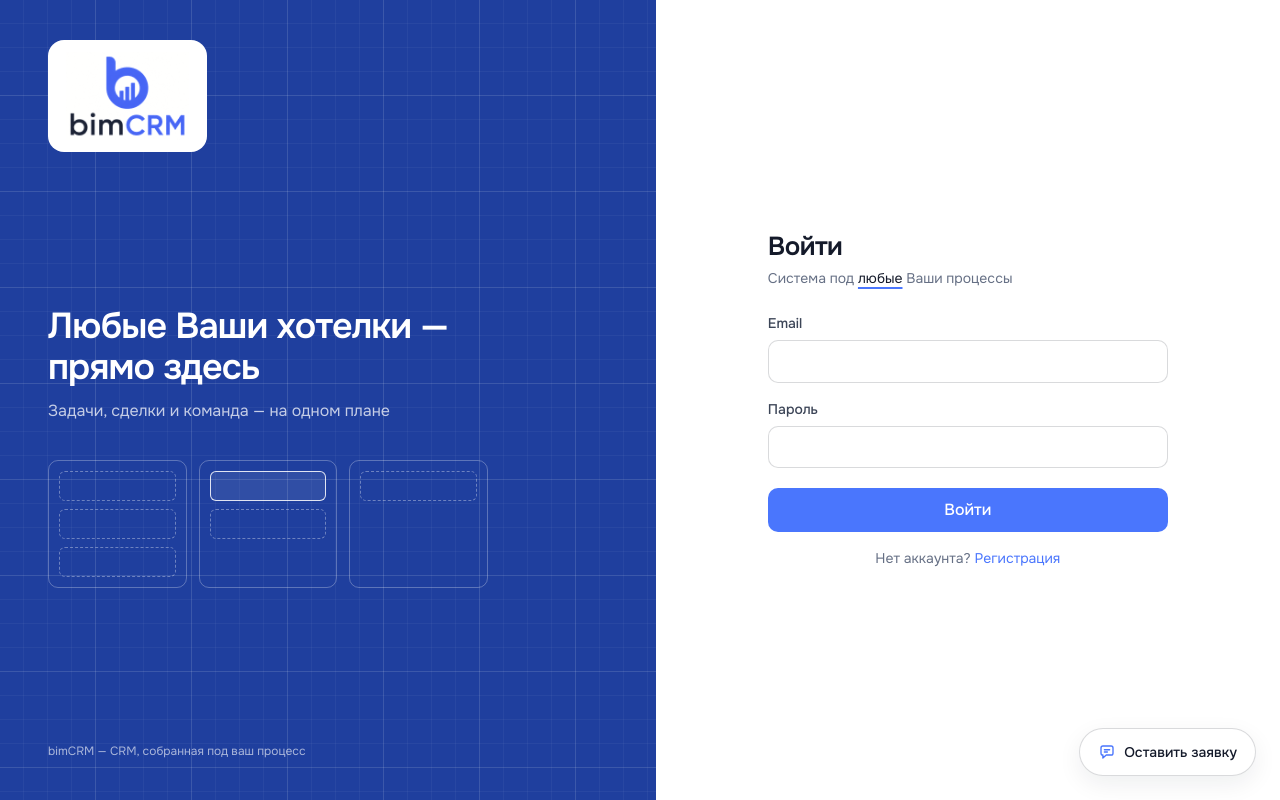
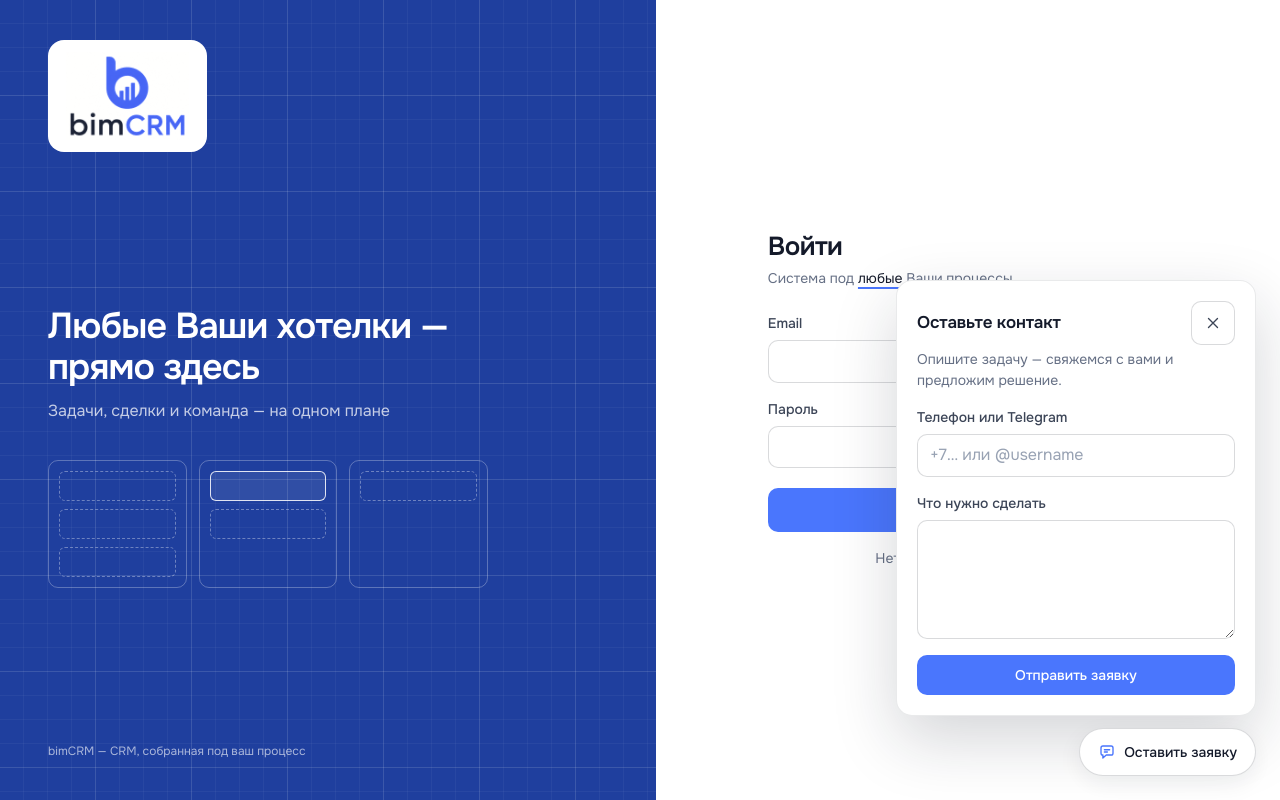
Before and after one commit to Bivl337/bimcrm-web, a React (Vite) app: page /login in a window 1280 px wide. Built offline with nearby package versions, Linux system fonts and the light colour scheme; no server answers.

Commit message:
Auth subtitle: underline word, bigger logo

```diff
--- a/src/components/FeedbackWidget.tsx
+++ b/src/components/FeedbackWidget.tsx
@@ -9,7 +9,12 @@ type Status = "idle" | "sending" | "sent";
 /** Corner lead form: contact + need -> POST /api/feedback -> owner's Telegram. */
 export function FeedbackWidget() {
   const { locale } = useAuth();
-  const [open, setOpen] = useState(false);
+  // Open by default on wide screens; on phones it would cover the login form, so it starts collapsed.
+  const [open, setOpen] = useState(
+    () => typeof window !== "undefined" && window.matchMedia("(min-width: 768px)").matches
+  );
+  // Don't steal focus from the login form when the panel is open on page load.
+  const openedByUser = useRef(false);
   const [contact, setContact] = useState("");
   const [need, setNeed] = useState("");
   const [website, setWebsite] = useState(""); // honeypot, hidden from people
@@ -25,7 +30,7 @@ export function FeedbackWidget() {
 
   useEffect(() => {
     if (!open) return;
-    contactRef.current?.focus();
+    if (openedByUser.current) contactRef.current?.focus();
     const onKey = (e: KeyboardEvent) => {
       if (e.key === "Escape") close();
     };
@@ -35,7 +40,8 @@ export function FeedbackWidget() {
 
   const close = () => {
     setOpen(false);
-    toggleRef.current?.focus();
+    if (openedByUser.current) toggleRef.current?.focus();
+    openedByUser.current = true;
     if (status === "sent") {
       setStatus("idle");
       setContact("");
@@ -153,7 +159,11 @@ export function FeedbackWidget() {
         type="button"
         className="feedback-toggle"
         aria-expanded={open}
-        onClick={() => (open ? close() : setOpen(true))}
+        onClick={() => {
+          openedByUser.current = true;
+          if (open) close();
+          else setOpen(true);
+        }}
       >
         <IconChat size={18} />
         {t(locale, "fbOpen")}
```
